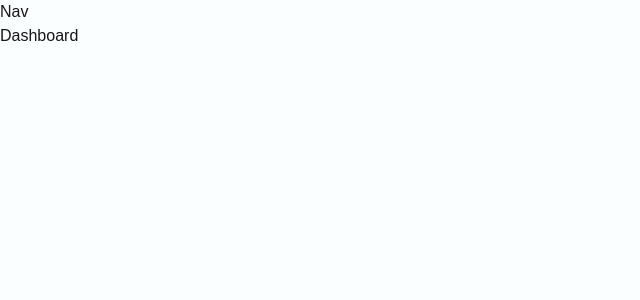
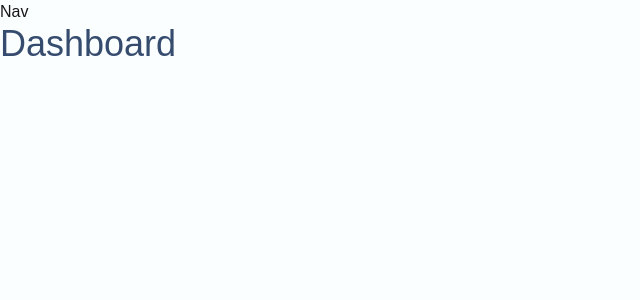
Before and after one commit to Sallah10/neighborhood-hub, a Next.js app: page /dashboard in a window 1280 px wide. Shown: the top 300 px of the page, without its empty margins (0-640 px from the left). Built offline with nearby package versions, Linux system fonts and the light colour scheme.

Commit message:
campaign page setup

```diff
--- /dev/null
+++ b/app/campaign/page.tsx
@@ -0,0 +1,9 @@
+import React from 'react'
+
+const Campaign = () => {
+    return (
+        <div>Campaign</div>
+    )
+}
+
+export default Campaign
--- a/app/dashboard/page.tsx
+++ b/app/dashboard/page.tsx
@@ -2,7 +2,11 @@ import React from 'react'
 
 const Dashboard = () => {
     return (
-        <div>Dashboard</div>
+        <>
+            <div>
+                <h1 className='text-h1'>Dashboard</h1>
+            </div>
+        </>
     )
 }
 
```
